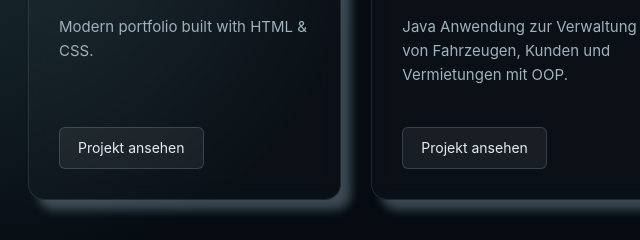
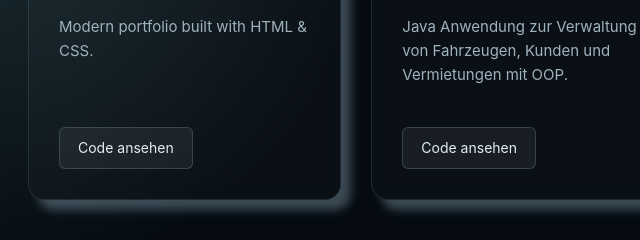
Before and after one commit to karim-ghurra/portfolio, a plain HTML site: page index.html in a window 1280 px wide. Shown: the part 1420-1660 px from the top of the page, 112-752 px from the left. Drawn offline with Linux system fonts and the light colour scheme.

Commit message:
Add files via upload

```diff
--- a/index.html
+++ b/index.html
@@ -96,7 +96,7 @@ wie SQL und HTML.
 <div class="project-card">
 <h3>Portfolio Website</h3>
 <p>Modern portfolio built with HTML & CSS.</p>
-<a class="project-btn" href="#" target="_blank">Projekt ansehen</a>
+<a class="project-btn" href="https://github.com/karim-ghurra/portfolio" target="_blank">Code ansehen</a>
 
 </div>
 
@@ -104,7 +104,7 @@ wie SQL und HTML.
 <h3>Autovermietung System</h3>
 <p>Java Anwendung zur Verwaltung von Fahrzeugen,
 Kunden und Vermietungen mit OOP.</p>
-<a class="project-btn" href="#" target="_blank">Projekt ansehen</a>
+<a class="project-btn" href="#" target="_blank">Code ansehen</a>
 
 </div>
 
```
